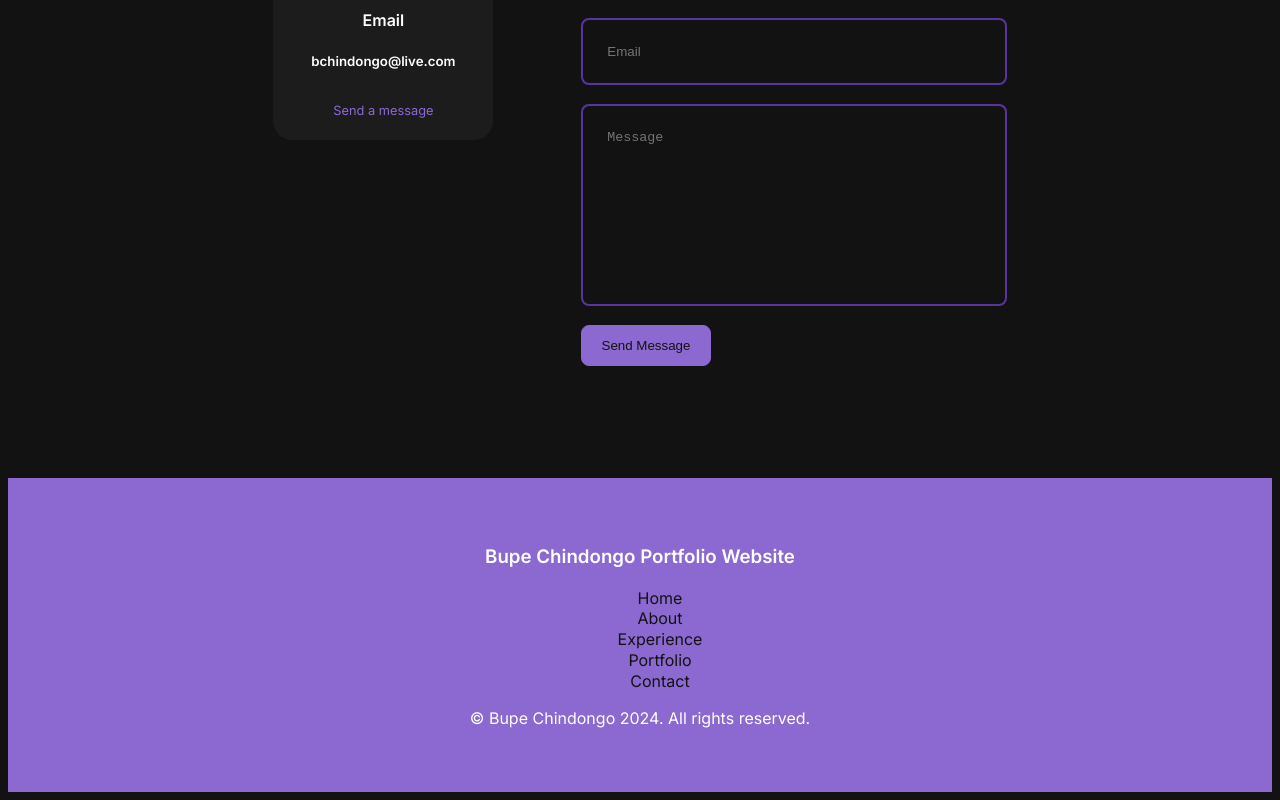
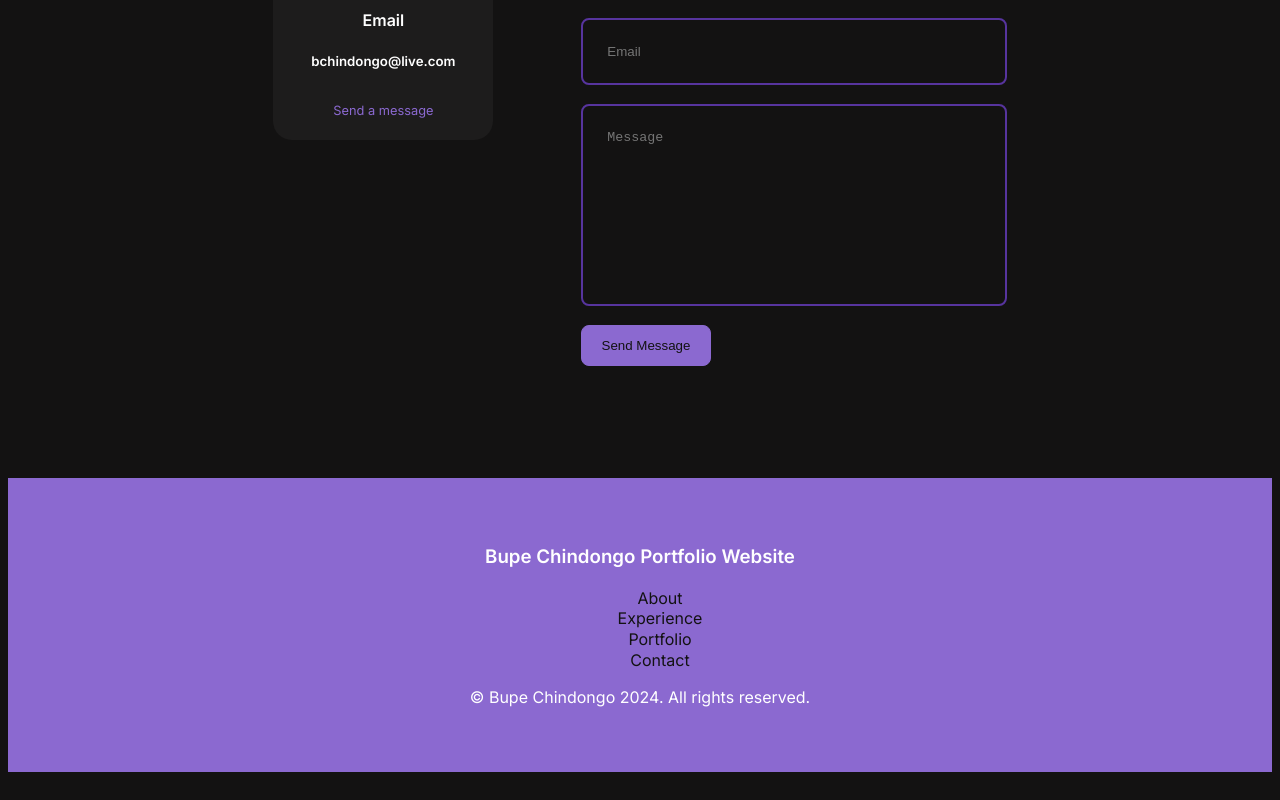
Before and after one commit to BupeChindongo/react-personal-website, a React (Create React App) app: page / in a window 1280 px wide. Shown: the part 3097-3897 px from the top of the page. Built offline with nearby package versions, Linux system fonts and the light colour scheme.

Commit message:
build fixes

```diff
--- a/src/components/Footer/Footer.jsx
+++ b/src/components/Footer/Footer.jsx
@@ -7,7 +7,7 @@ function Footer() {
             <h3>Bupe Chindongo Portfolio Website</h3>
 
             <ul className='permaLinks'>
-                <li><a href='#'>Home</a></li>
+                {/* <li><a href='#'>Home</a></li> */}
                 <li><a href='#about'>About</a></li>
                 <li><a href='#experience'>Experience</a></li>
                 <li><a href='#portfolio'>Portfolio</a></li>
```
